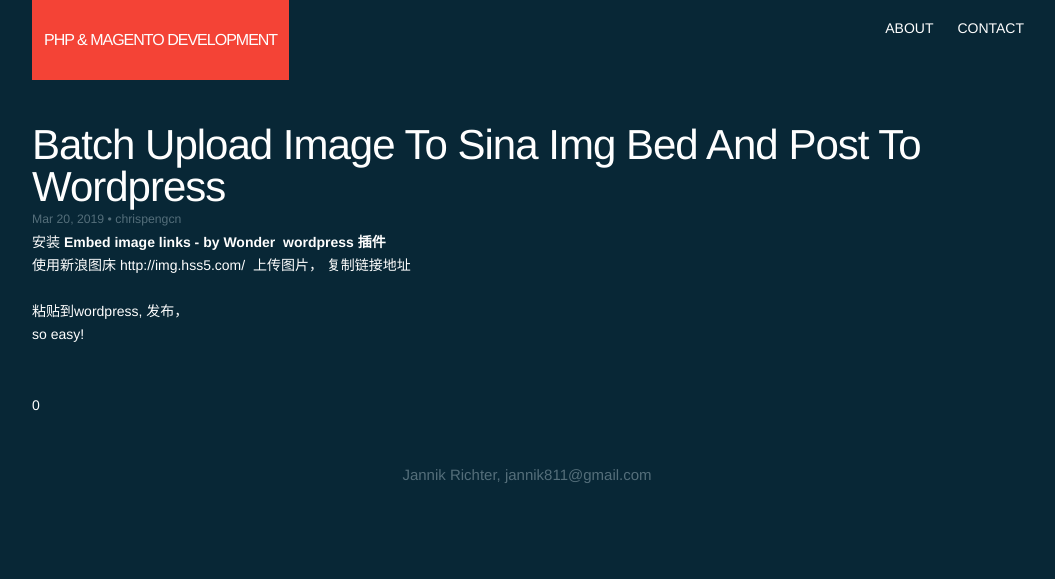
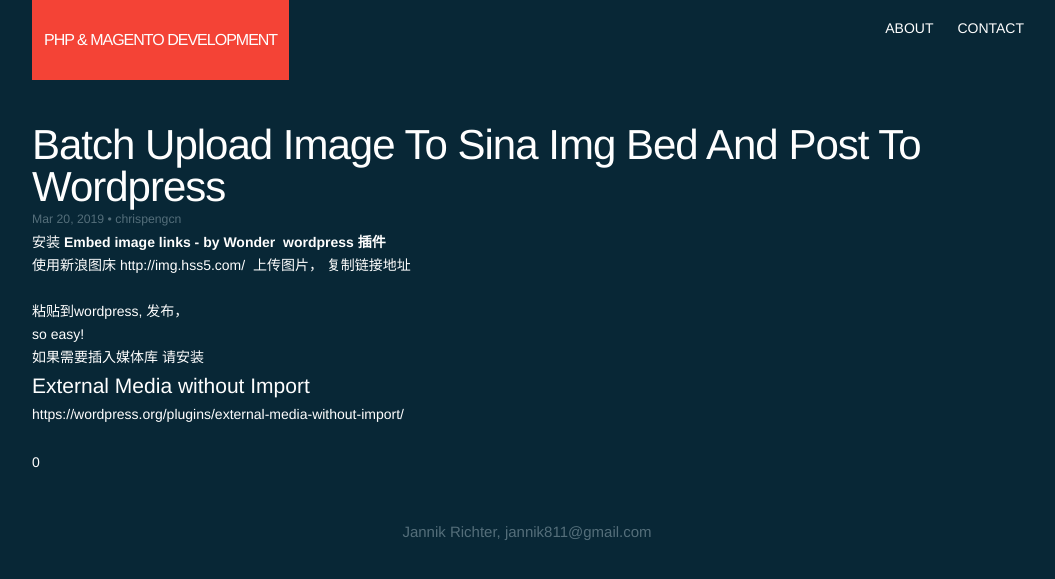
Before and after one commit to chrispengcn/chrispengcn.github.io, a Jekyll site: the page built from _posts/2019-03-20-batch-upload-image-to-sina-img-bed-and-post-to-wordpress.md, in a window 1280 px wide. Shown: the top 579 px of the page, without its empty margins (112-1167 px from the left). Built offline with Jekyll 4.4.1, drawn with Linux system fonts in a browser that asks for light colours.

Commit message:
Syncing _posts/2019-03-20-batch-upload-image-to-sina-img-bed-and-post-to-wordpress.md from WordPress at http://hss5.com (Prestashop &amp; Magento) - wpghs

```diff
--- a/_posts/2019-03-20-batch-upload-image-to-sina-img-bed-and-post-to-wordpress.md
+++ b/_posts/2019-03-20-batch-upload-image-to-sina-img-bed-and-post-to-wordpress.md
@@ -19,6 +19,8 @@
 
 so easy!
 
-&nbsp;
+如果需要插入媒体库 请安装
+<h1 class="plugin-title">External Media without Import</h1>
+https://wordpress.org/plugins/external-media-without-import/
 
 &nbsp;
```
